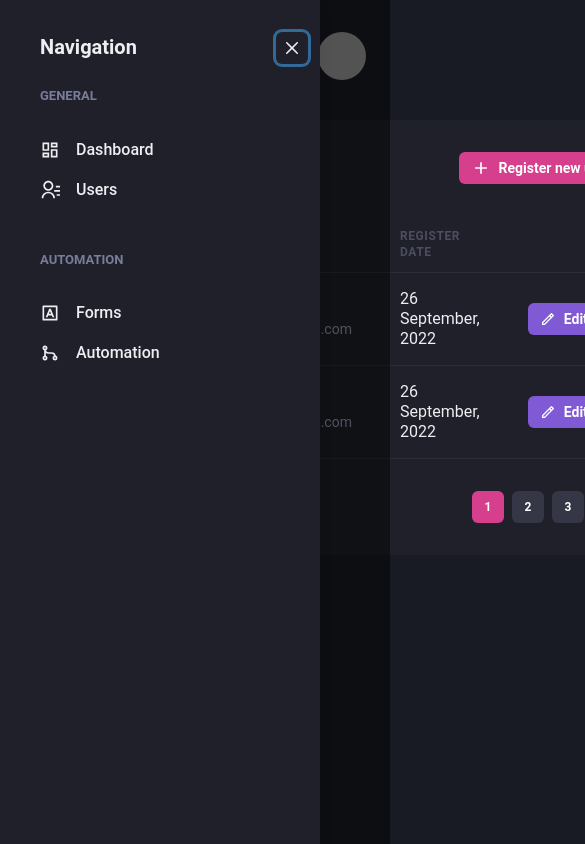
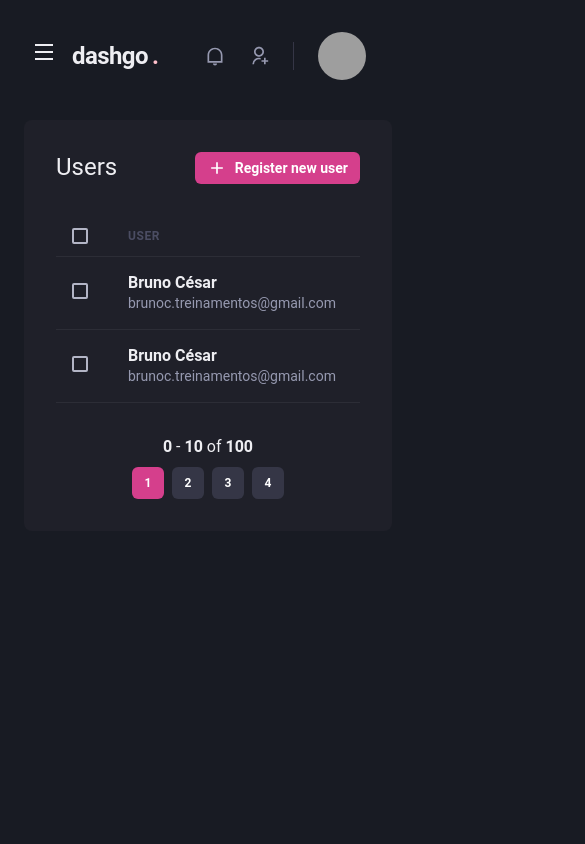
Before and after one commit to brunocesarr/dashgo, a Next.js app: page /users in a window 390 px wide. Shown: the top 844 px of the page, 585 px wide, since content can reach past the window. Built offline with nearby package versions, Linux system fonts and the light colour scheme; grey boxes are pictures that could not be loaded.

Commit message:
feat: Adding responsive configuration in the app.

```diff
--- /dev/null
+++ b/src/components/ActiveLink.tsx
@@ -0,0 +1,27 @@
+import Link, { LinkProps } from "next/link";
+import { useRouter } from "next/router";
+import { ReactElement, cloneElement } from "react";
+
+interface ActiveLinkProps extends LinkProps{
+    children: ReactElement;
+    shouldMatchExactHref?: boolean;
+}
+
+export function ActiveLink({
+    children,
+    shouldMatchExactHref = false,
+    ...rest
+}: ActiveLinkProps) {
+    const { asPath } = useRouter();
+
+    const isActive = shouldMatchExactHref && (asPath === rest.href || asPath === rest.as)
+        || !shouldMatchExactHref && (asPath.startsWith(String(rest.href)) || asPath.startsWith(String(rest.as)));
+
+    return (
+        <Link {...rest}>
+            {cloneElement(children, {
+                color: isActive ? 'pink.400' : 'gray.500'
+            })}
+        </Link>
+    )
+}
--- a/src/components/Header/index.tsx
+++ b/src/components/Header/index.tsx
@@ -1,11 +1,15 @@
-import { Flex, useBreakpointValue } from '@chakra-ui/react';
+import { Flex, Icon, IconButton, useBreakpointValue } from '@chakra-ui/react';
 
 import { Logo } from './Logo';
 import { NotificationsNav } from './NotificationsNav';
 import { Profile } from './Profile';
 import { SearchBox } from './SearchBox';
+import { useSidebarDrawer } from '../../contexts/SidebarDrawerContext';
+import { RiMenuLine } from 'react-icons/ri';
 
 export function Header() {
+  const { onOpen } = useSidebarDrawer();
+
   const isWideVersion = useBreakpointValue({
     base: false,
     lg: true,
@@ -21,6 +25,18 @@
       mt="4"
       px="6"
       align="center">
+
+      { !isWideVersion && (
+        <IconButton
+          icon={<Icon as={RiMenuLine} />}
+          fontSize="24"
+          variant="unstyled"
+          onClick={onOpen}
+          aria-label={'Open Navigation Button'}
+          marginRight="2"
+        />
+      )}
+
       <Logo />
 
       {isWideVersion && <SearchBox />}
--- a/src/components/Pagination/index.tsx
+++ b/src/components/Pagination/index.tsx
@@ -3,7 +3,7 @@
 
 export function Pagination() {
   return (
-    <Stack direction="row" mt="8" justify="space-between" align="center">
+    <Stack direction={["column", "row"]} mt="8" justify="space-between" align="center">
       <Box>
         <b>0</b> - <b>10</b> of <b>100</b>
       </Box>
--- a/src/components/Sidebar/NavLink.tsx
+++ b/src/components/Sidebar/NavLink.tsx
@@ -1,18 +1,22 @@
-import { Icon, Link, LinkProps, Text } from '@chakra-ui/react';
+import { Icon, Link as ChakraLink, LinkProps, Text } from '@chakra-ui/react';
 import { ElementType } from 'react';
+import { ActiveLink } from '../ActiveLink';
 
 interface NavLinkProps extends LinkProps {
   icon: ElementType;
   children: string;
+  href: string
 }
 
-export function NavLink({ icon, children, ...props }: NavLinkProps) {
+export function NavLink({ icon, children, href, ...props }: NavLinkProps) {
   return (
-    <Link display="flex" alignItems="center" {...props}>
-      <Icon as={icon} fontSize="20" />
-      <Text ml="4" fontWeight="medium">
-        {children}
-      </Text>
-    </Link>
+    <ActiveLink href={href} passHref>
+      <ChakraLink display="flex" alignItems="center" {...props}>
+        <Icon as={icon} fontSize="20" />
+        <Text ml="4" fontWeight="medium">
+          {children}
+        </Text>
+      </ChakraLink>
+    </ActiveLink>
   );
 }
--- a/src/components/Sidebar/SidebarNav.tsx
+++ b/src/components/Sidebar/SidebarNav.tsx
@@ -12,12 +12,12 @@
   return (
     <Stack spacing="12" align="flex-start">
       <NavSection title="GENERAL">
-        <NavLink icon={RiDashboardLine}>Dashboard</NavLink>
-        <NavLink icon={RiContactsLine}>Users</NavLink>
+        <NavLink icon={RiDashboardLine} href="/dashboard">Dashboard</NavLink>
+        <NavLink icon={RiContactsLine} href="/users">Users</NavLink>
       </NavSection>
       <NavSection title="AUTOMATION">
-        <NavLink icon={RiInputMethodLine}>Forms</NavLink>
-        <NavLink icon={RiGitMergeLine}>Automation</NavLink>
+        <NavLink icon={RiInputMethodLine} href="/forms">Forms</NavLink>
+        <NavLink icon={RiGitMergeLine} href="/automation">Automation</NavLink>
       </NavSection>
     </Stack>
   );
--- a/src/components/Sidebar/index.tsx
+++ b/src/components/Sidebar/index.tsx
@@ -1,7 +1,10 @@
 import { Box, Drawer, DrawerBody, DrawerCloseButton, DrawerContent, DrawerHeader, DrawerOverlay, useBreakpointValue } from '@chakra-ui/react';
 import { SidebarNav } from './SidebarNav';
+import { useSidebarDrawer } from '../../contexts/SidebarDrawerContext';
 
 export function Sidebar() {
+  const { isOpen, onClose } = useSidebarDrawer();
+
   const isDrawerSidebar = useBreakpointValue({
     base: true,
     lg: false,
@@ -9,7 +12,7 @@
 
   if (isDrawerSidebar) {
     return (
-      <Drawer isOpen={true} placement="left" onClose={() => {}}>
+      <Drawer isOpen={isOpen} placement="left" onClose={onClose}>
         <DrawerOverlay>
           <DrawerContent bg="gray.800" p="4">
             <DrawerCloseButton mt="6"/>
--- a/src/components/index.ts
+++ b/src/components/index.ts
@@ -2,3 +2,5 @@
 export * from './Header';
 export * from './Pagination';
 export * from './Sidebar';
+
+export * from './ActiveLink';
--- a/src/contexts/SidebarDrawerContext.tsx
+++ b/src/contexts/SidebarDrawerContext.tsx
@@ -1,16 +1,22 @@
-import { useDisclosure } from "@chakra-ui/core";
-import { createContext } from "react";
+import { useDisclosure, UseDisclosureReturn } from "@chakra-ui/react";
+import { useRouter } from "next/router";
+import { createContext, useContext, useEffect } from "react";
 
 interface SidebarDrawerProviderProps {
   children: React.ReactNode;
 }
 
-const SidebarDrawerContext = createContext({});
+type SidebarDrawerContextData = UseDisclosureReturn;
+
+const SidebarDrawerContext = createContext({} as SidebarDrawerContextData);
 
 export function SidebarDrawerProvider({
   children,
 }: SidebarDrawerProviderProps) {
   const disclosure = useDisclosure();
+  const router = useRouter();
+
+  useEffect(() => { disclosure.onClose() }, [router.asPath]);
 
   return(
     <SidebarDrawerContext.Provider value={disclosure}>
@@ -18,3 +24,5 @@
     </SidebarDrawerContext.Provider>
   );
 }
+
+export const useSidebarDrawer = () => useContext(SidebarDrawerContext);
--- a/src/pages/_app.tsx
+++ b/src/pages/_app.tsx
@@ -2,11 +2,14 @@
 import { AppProps } from 'next/app';
 
 import { theme } from '../styles/theme';
+import { SidebarDrawerProvider } from '../contexts/SidebarDrawerContext';
 
 function MyApp({ Component, pageProps }: AppProps) {
   return (
     <ChakraProvider theme={theme}>
-      <Component {...pageProps} />
+      <SidebarDrawerProvider>
+        <Component {...pageProps} />
+      </SidebarDrawerProvider>
     </ChakraProvider>
   );
 }
--- a/src/pages/dashboard.tsx
+++ b/src/pages/dashboard.tsx
@@ -75,13 +75,13 @@
           gap="4"
           minChildWidth="320px"
           alignItems="flex-start">
-          <Box p="8" bg="gray.800" borderRadius={8} pb="4">
+          <Box p={["6", "8"]} bg="gray.800" borderRadius={8} pb="4">
             <Text fontSize="lg" mb="4">
               Subscribers
             </Text>
             <Chart type="area" height={160} options={options} series={series} />
           </Box>
-          <Box p="8" bg="gray.800" borderRadius={8} pb="4">
+          <Box p={["6", "8"]} bg="gray.800" borderRadius={8} pb="4">
             <Text fontSize="lg" mb="4">
               Open Rate
             </Text>
--- a/src/pages/users/index.tsx
+++ b/src/pages/users/index.tsx
@@ -12,11 +12,18 @@
   Thead,
   Tr,
   Text,
+  useBreakpointValue,
 } from '@chakra-ui/react';
-import { RiAddLine, RiPencilLine } from 'react-icons/ri';
+import { RiAddLine } from 'react-icons/ri';
 import { Header, Sidebar, Pagination } from '../../components';
+import Link from 'next/link';
 
 export default function UserList() {
+  const isWideVersion = useBreakpointValue({
+    base: false,
+    lg: true,
+  });
+
   return (
     <Box>
       <Header />
@@ -28,6 +35,8 @@
             <Heading size="lg" fontWeight="normal">
               Users
             </Heading>
+
+            <Link href="/users/create" passHref>
               <Button
                 as="a"
                 size="sm"
@@ -36,22 +45,22 @@
                 leftIcon={<Icon as={RiAddLine} fontSize="20" />}>
                 Register new user
               </Button>
+            </Link>
           </Flex>
 
           <Table colorScheme="whiteAlpha">
             <Thead>
               <Tr>
-                <Th px="6" color="gray.300" width="8">
+                <Th px={["4", "4", "6"]} color="gray.300" width="8">
                   <Checkbox colorScheme="pink" />
                 </Th>
                 <Th>User</Th>
-                <Th>Register Date</Th>
-                <Th w="8"></Th>
+                { isWideVersion && <Th>Register Date</Th>}
               </Tr>
             </Thead>
             <Tbody>
               <Tr>
-                <Td px="6">
+                <Td px={["4", "4", "6"]}>
                   <Checkbox colorScheme="pink" />
                 </Td>
                 <Td>
@@ -62,20 +71,10 @@
                     </Text>
                   </Box>
                 </Td>
-                <Td>26 September, 2022</Td>
-                <Td>
-                  <Button
-                    as="a"
-                    size="sm"
-                    fontSize="sm"
-                    colorScheme="purple"
-                    leftIcon={<Icon as={RiPencilLine} fontSize="16" />}>
-                    Edit
-                  </Button>
-                </Td>
+                { isWideVersion && <Td>26 September, 2022</Td>}
               </Tr>
               <Tr>
-                <Td px="6">
+                <Td px={["4", "4", "6"]}>
                   <Checkbox colorScheme="pink" />
                 </Td>
                 <Td>
@@ -86,17 +85,7 @@
                     </Text>
                   </Box>
                 </Td>
-                <Td>26 September, 2022</Td>
-                <Td>
-                  <Button
-                    as="a"
-                    size="sm"
-                    fontSize="sm"
-                    colorScheme="purple"
-                    leftIcon={<Icon as={RiPencilLine} fontSize="16" />}>
-                    Edit
-                  </Button>
-                </Td>
+                { isWideVersion && <Td>26 September, 2022</Td>}
               </Tr>
             </Tbody>
           </Table>
```
Also changed, not shown: src/pages/users/create.tsx (+7 -4 lines). Lines whose indentation alone changed are shown as unchanged.
